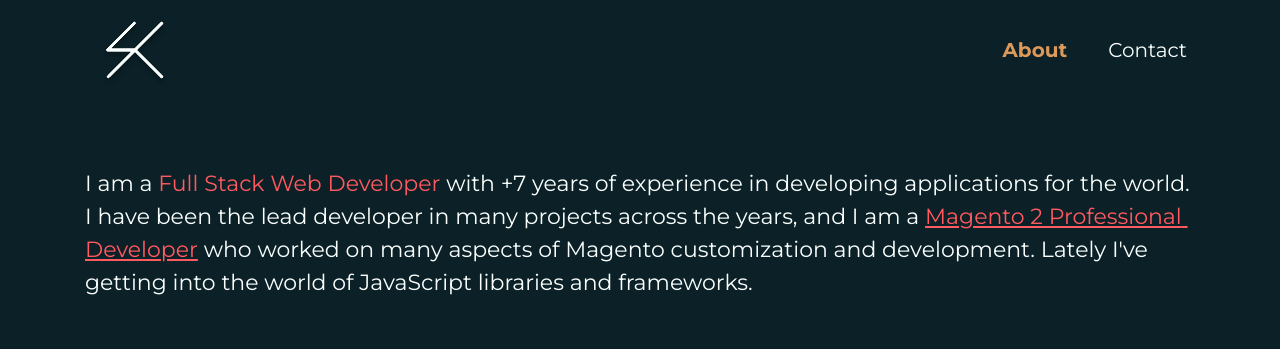
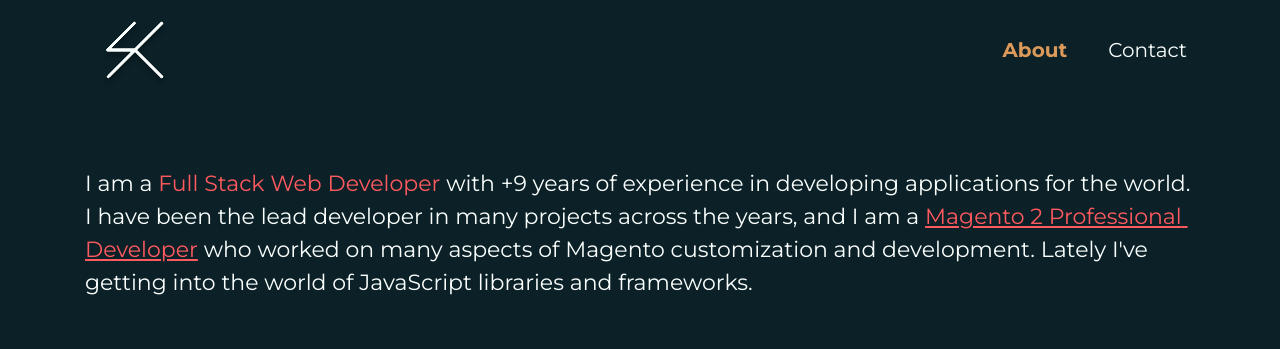
Before and after one commit to samuel27m/portfolio-nextjs, a Next.js app: page /about in a window 1280 px wide. Shown: the top 349 px of the page. Built offline with nearby package versions, Linux system fonts and the light colour scheme; some icons are missing.

Commit message:
calculate experience years automatically

```diff
--- a/src/pages/about.tsx
+++ b/src/pages/about.tsx
@@ -1,12 +1,17 @@
 import Link from 'next/link';
 
 export default function About() {
+    const now = new Date(2025,1);
+    const march2018 = new Date(2015, 2);
+    const experienceYears = now.getFullYear() - march2018.getFullYear()
+        - (now < new Date(now.getFullYear(), march2018.getMonth(), march2018.getDate()) ? 1 : 0);
+
     return (
         <div className="about">
             <p className="about-text">
                 I am a
                 <span className="text-red"> Full Stack Web Developer </span>
-                with +7 years of experience in developing applications for the world.
+                with +{experienceYears} years of experience in developing applications for the world.
                 I have been the lead developer in many projects across the years, and I am a <a target="_blank" rel="noopener noreferrer" href="https://www.youracclaim.com/badges/10eb31fe-bec4-418b-b445-293e6835fb51/">Magento 2 Professional Developer</a> who worked on many aspects of Magento customization and development.
                 Lately I&apos;ve getting into the world of JavaScript libraries and frameworks.
             </p>
```
